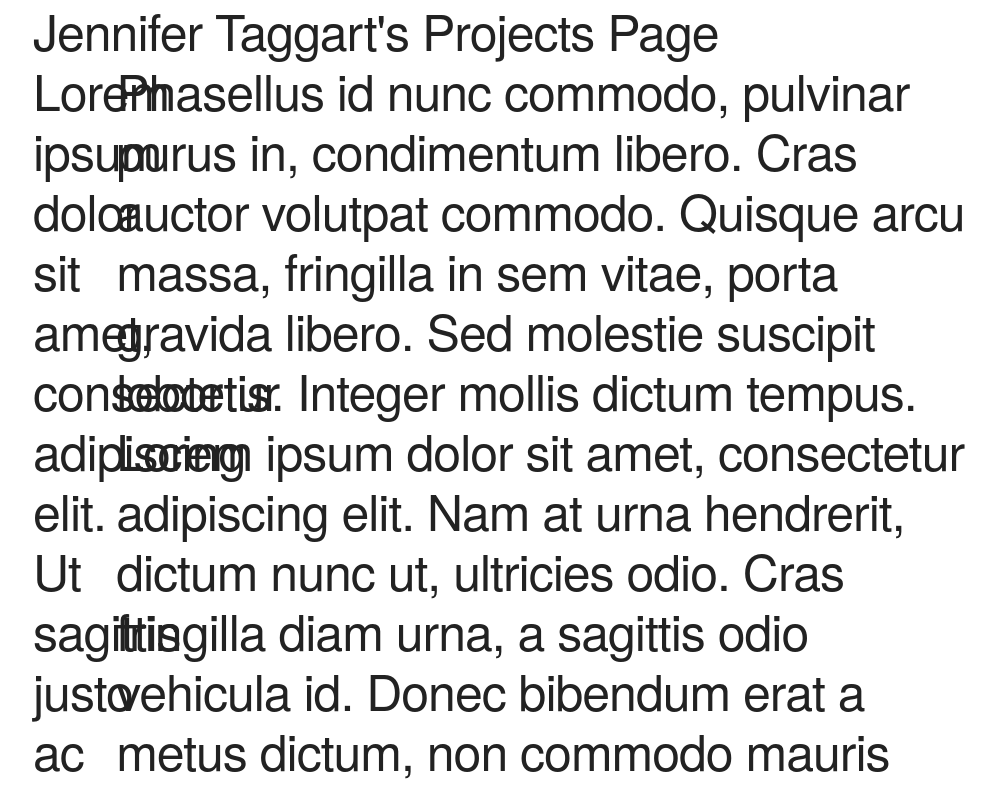
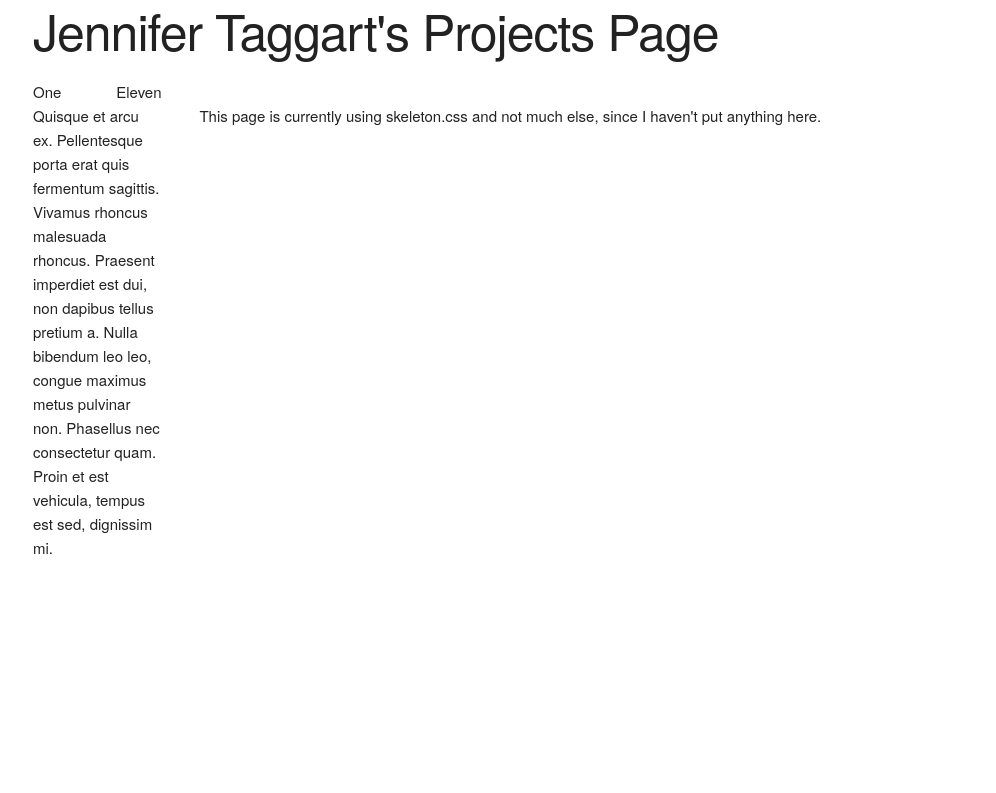
Before and after one commit to jennifertaggart/jennifertaggart.github.io, a plain HTML site: page index.html in a window 1280 px wide. Shown: the top 793 px of the page, without its empty margins (127-1123 px from the left). Drawn offline with Linux system fonts and the light colour scheme; files that its build step writes are made by us from their sources.

Commit message:
No, this is how it should be.

```diff
--- a/index.html
+++ b/index.html
@@ -7,8 +7,8 @@
   <title>Jennifer Taggart's Projects page</title>
   <meta name="description" content="Jennifer Taggart's Projects page">
   <meta name="author" content="Jennifer Taggart">
-  <link rel="stylesheet" href="normalize.css">
-  <link rel="stylesheet" href="skeleton.css">
+  <link rel="stylesheet" href="/css/normalize.css">
+  <link rel="stylesheet" href="/css/skeleton.css">
 
 </head>
 
@@ -16,11 +16,11 @@
   <!-- .container is main centered wrapper -->
   <div class="container">
 
-  <h1>Jennifer Taggart's Projects Page
+  <h1>Jennifer Taggart's Projects Page</h1>
   <!-- columns should be the immediate child of a .row -->
     <div class="row">
-      <div class="one column">Lorem ipsum dolor sit amet, consectetur adipiscing elit. Ut sagittis justo ac nulla rhoncus dictum. Sed ac lobortis diam. Duis pulvinar, dolor consectetur ultricies malesuada, urna ex molestie felis, at posuere arcu nibh sed nisi.</div>
-      <div class="eleven columns">Phasellus id nunc commodo, pulvinar purus in, condimentum libero. Cras auctor volutpat commodo. Quisque arcu massa, fringilla in sem vitae, porta gravida libero. Sed molestie suscipit lobortis. Integer mollis dictum tempus. Lorem ipsum dolor sit amet, consectetur adipiscing elit. Nam at urna hendrerit, dictum nunc ut, ultricies odio. Cras fringilla diam urna, a sagittis odio vehicula id. Donec bibendum erat a metus dictum, non commodo mauris commodo.</div>
+      <div class="one column">One</div>
+      <div class="eleven columns">Eleven</div>
     </div>
 
   <!-- just use a number and class 'column' or 'columns' -->
```
